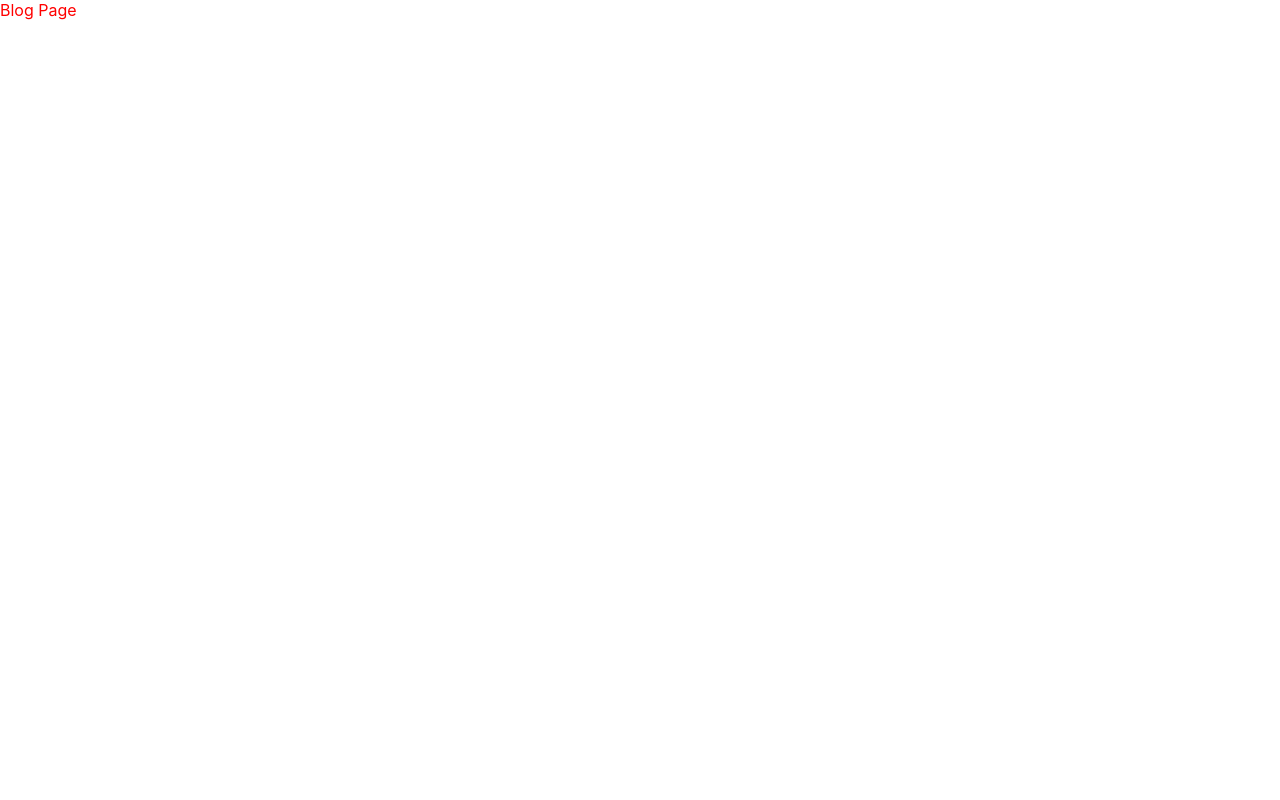
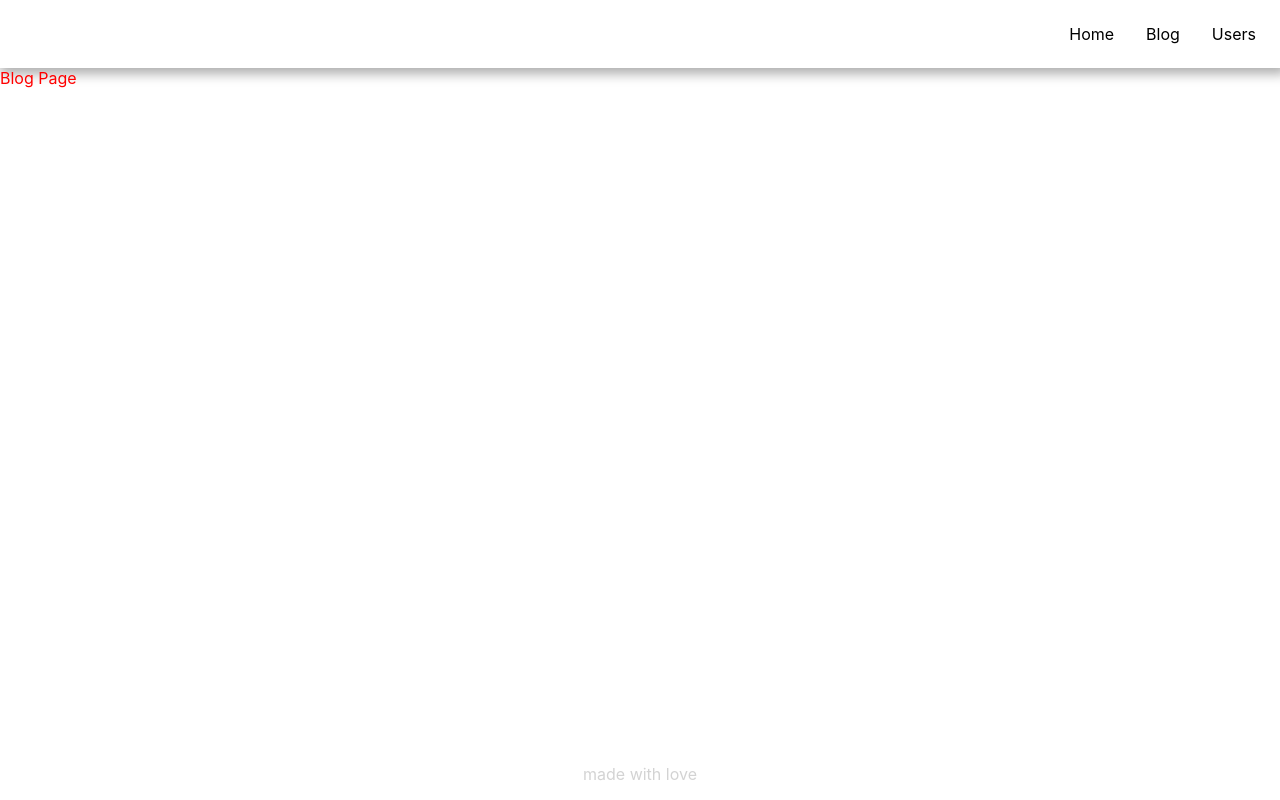
Before and after one commit to andrianrf/basic-nextjs, a Next.js app: page /blog in a window 1280 px wide. Built offline with nearby package versions, Linux system fonts and the light colour scheme.

Commit message:
Membuat Layout Page Menggunakan ReactNode

```diff
--- /dev/null
+++ b/components/Layout/Layout.module.css
@@ -0,0 +1,9 @@
+.container {
+    height: 100%;
+    display: flex;
+    flex-direction: column;
+}
+
+.content {
+    flex: 1;
+}
--- /dev/null
+++ b/components/Layout/Layout.tsx
@@ -0,0 +1,21 @@
+import { ReactNode } from "react";
+import Footer from "../Footer/Footer";
+import Header from "../Header/Header";
+import styles from "./Layout.module.css";
+
+interface LayoutProps {
+    children: ReactNode;
+}
+
+export default function Layout(props: LayoutProps) {
+
+    const { children } = props;
+
+    return (
+        <div className={styles.container}>
+            <Header />
+            <div className={styles.content}>{children}</div>
+            <Footer />
+        </div>
+    )
+}
--- a/pages/blog.tsx
+++ b/pages/blog.tsx
@@ -1,7 +1,11 @@
+import Layout from "../components/Layout/Layout";
+
 export default function blog() {
     return (
+        <Layout>
         <div className="title">
             Blog Page
         </div>
+        </Layout>
     )
 }
--- a/pages/users/detail.tsx
+++ b/pages/users/detail.tsx
@@ -1,7 +1,9 @@
+import Layout from "../../components/Layout/Layout";
+
 export default function detail() {
     return (
-        <div>
+        <Layout>
             User Detail Page
-        </div>
+        </Layout>
     )
 }
--- a/pages/users/index.tsx
+++ b/pages/users/index.tsx
@@ -1,7 +1,9 @@
+import Layout from "../../components/Layout/Layout";
+
 export default function index() {
     return (
-        <div>
+        <Layout>
             Users Page
-        </div>
+        </Layout>
     )
 }
--- a/styles/globals.css
+++ b/styles/globals.css
@@ -6,6 +6,7 @@
     Ubuntu, Cantarell, Fira Sans, Droid Sans, Helvetica Neue, sans-serif;
   max-width: 1400px;
   margin: auto;
+  height: 100%;
 }
 
 a {
@@ -20,3 +21,7 @@
 .title {
   color: red;
 }
+
+#__next {
+  height: 100%;
+}
```
Also changed, not shown: pages/index.tsx (+3 -6 lines).
